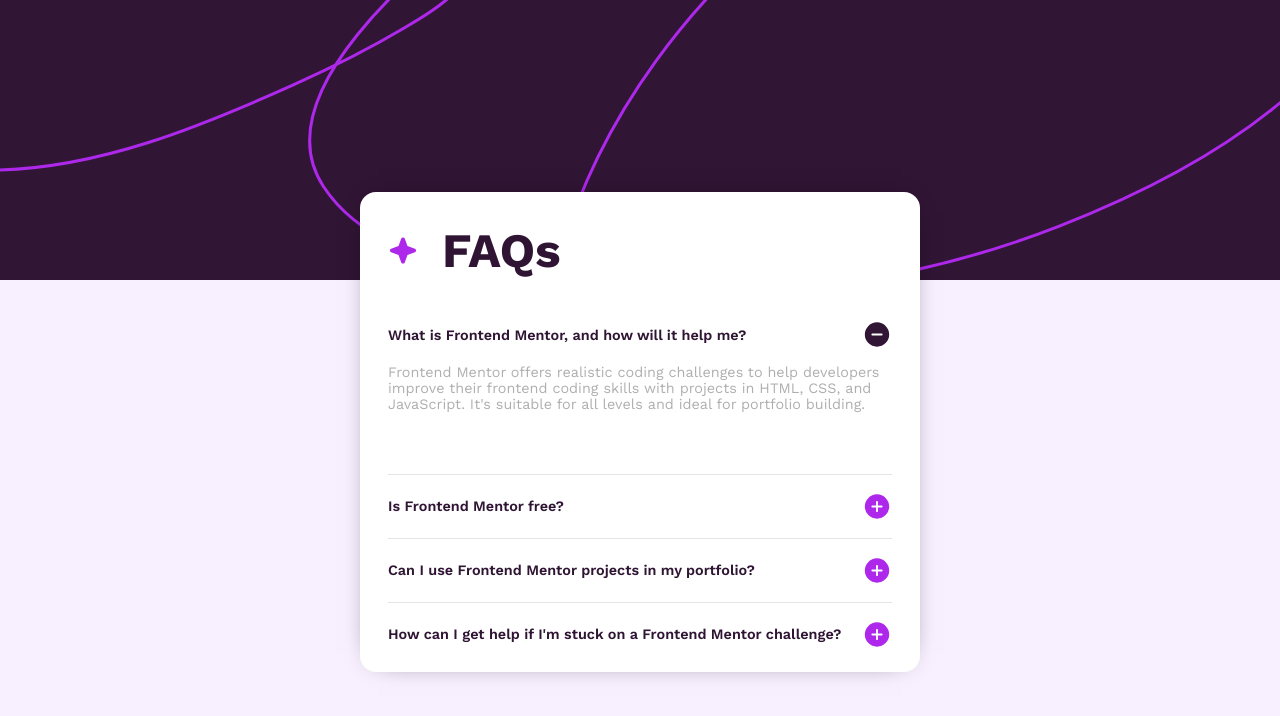
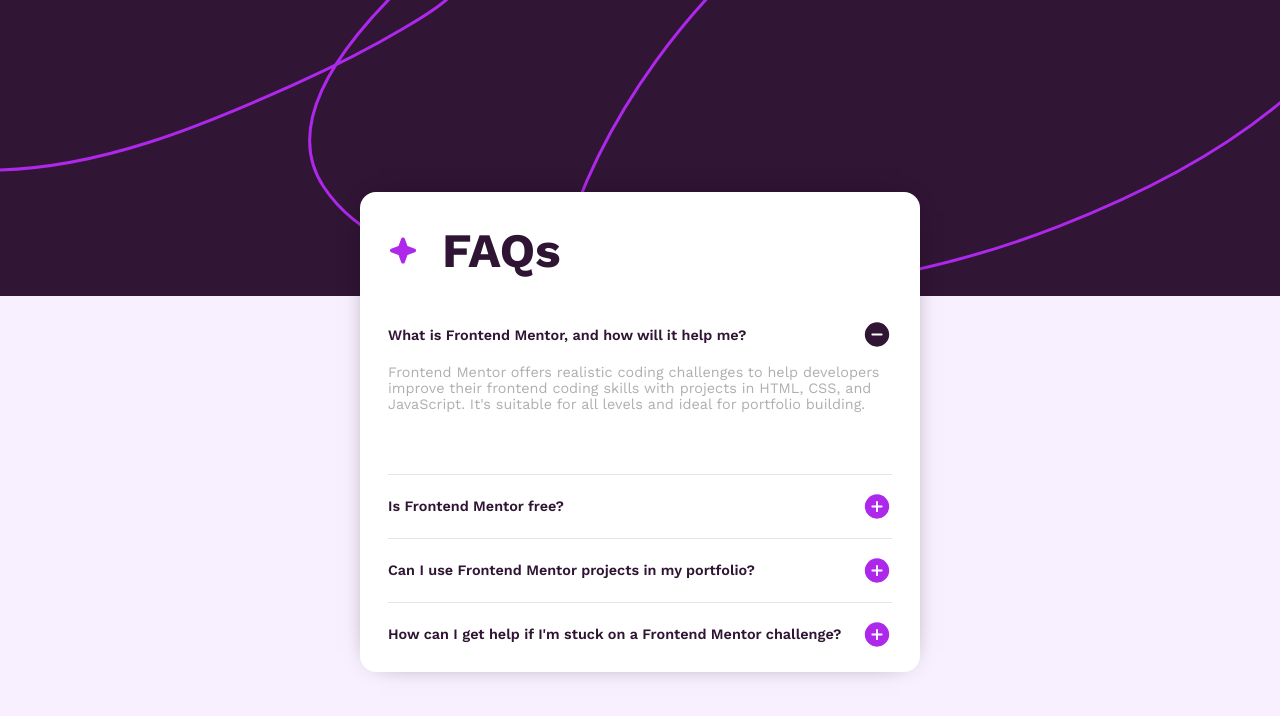
Before and after one commit to PajorKamil/FAQ-accordion, a plain HTML site: page index.html in a window 1280 px wide. Drawn offline with nearby package versions, Linux system fonts and the light colour scheme.

Commit message:
Update style.css

```diff
--- a/style.css
+++ b/style.css
@@ -16,7 +16,7 @@ body {
 
 .background {
     width: 100svw;
-    height: 35vh;
+    height: 37vh;
 }
 
 .container {
```
